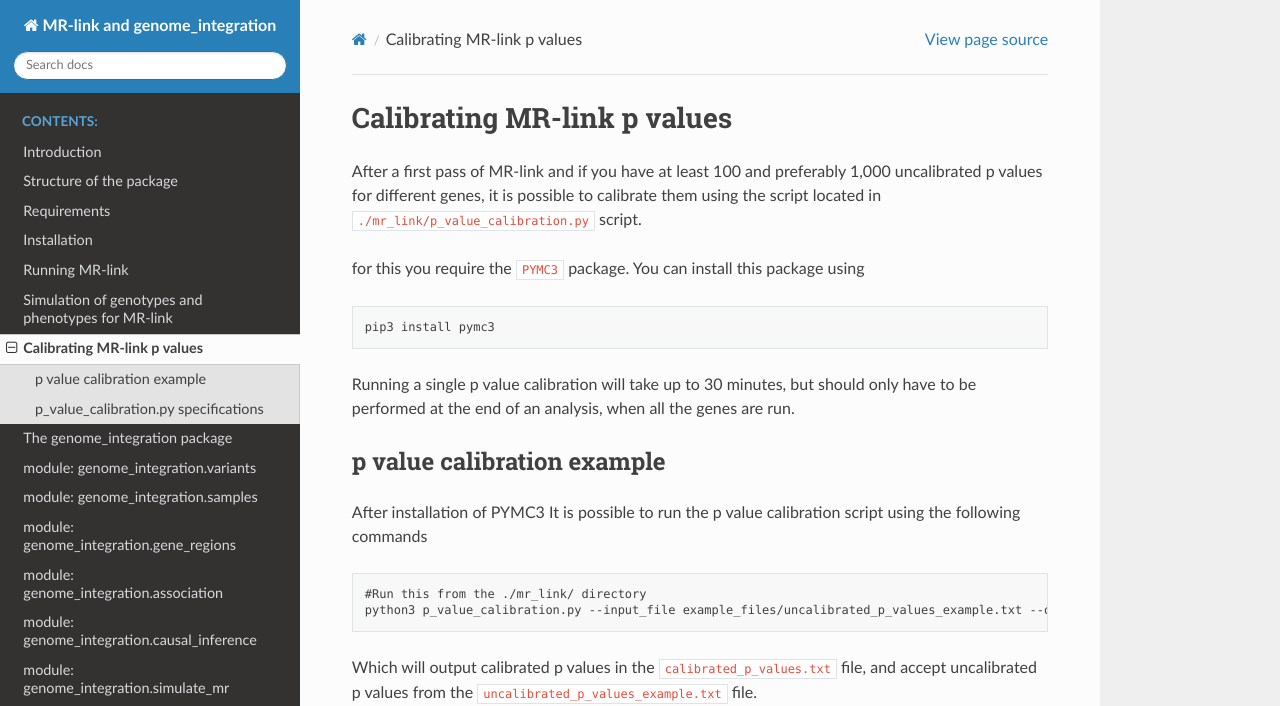
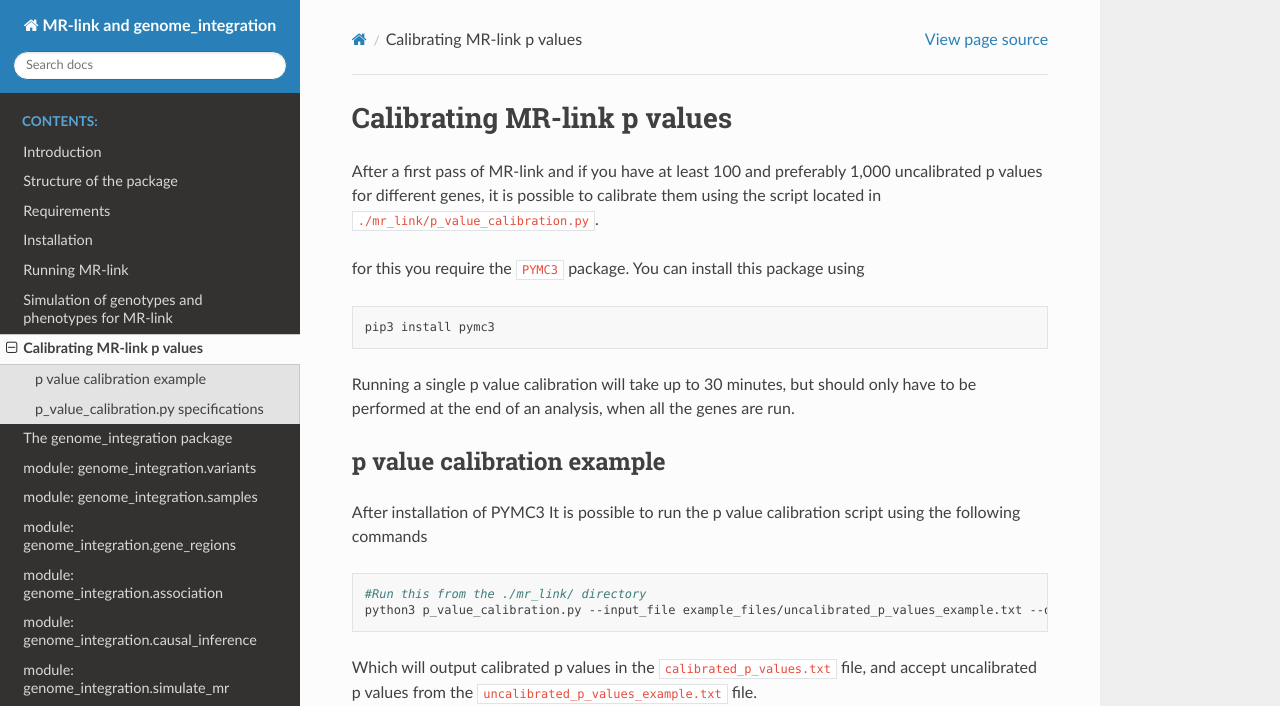
Before and after one commit to adriaan-vd-graaf/genome_integration, a Sphinx documentation site: the page built from docs/source/calibrating_mr_link_p_values.md, in a window 1280 px wide and 1246 px high. Shown: the top 706 px of the window. Built offline with Sphinx 7.4.7 and the Read the Docs theme 2.0.0, drawn with Linux system fonts in a browser that asks for light colours.

Commit message:
Update calibrating_mr_link_p_values.md

````diff
--- a/docs/source/calibrating_mr_link_p_values.md
+++ b/docs/source/calibrating_mr_link_p_values.md
@@ -1,7 +1,7 @@
 # Calibrating MR-link p values
 
 After a first pass of MR-link and if you have at least 100 and preferably 1,000 uncalibrated p values for different
-genes, it is possible to calibrate them using the script located in `./mr_link/p_value_calibration.py` script.
+genes, it is possible to calibrate them using the script located in `./mr_link/p_value_calibration.py`.
 
 for this you require the `PYMC3` package. You can install this package using
 ``` bash
@@ -14,7 +14,7 @@ an analysis, when all the genes are run.
 ## p value calibration example
 After installation of PYMC3 It is possible to run the p value calibration script using the following commands
 
-```bashgit
+```bash
 #Run this from the ./mr_link/ directory
 python3 p_value_calibration.py --input_file example_files/uncalibrated_p_values_example.txt --output_file calibrated_p_values.txt
 ```
````
